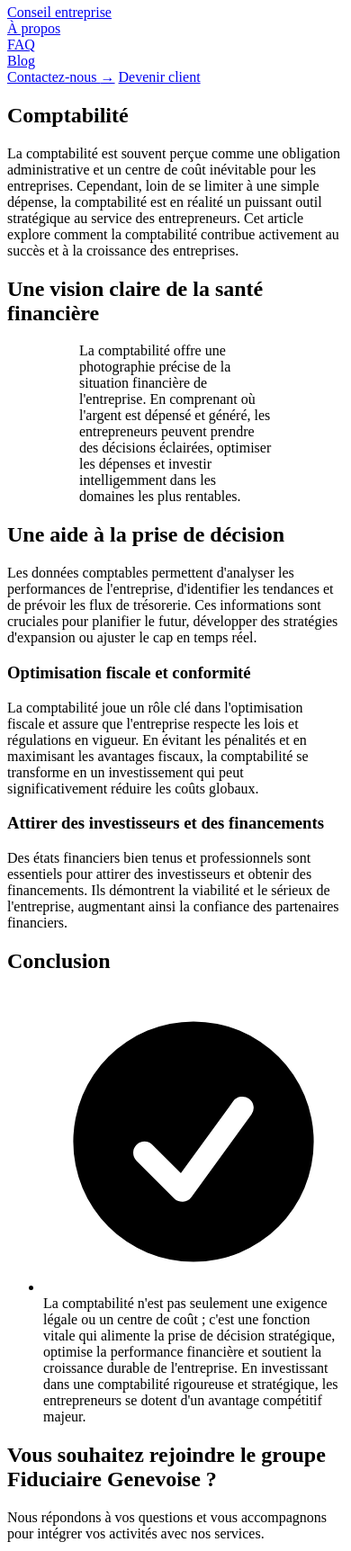
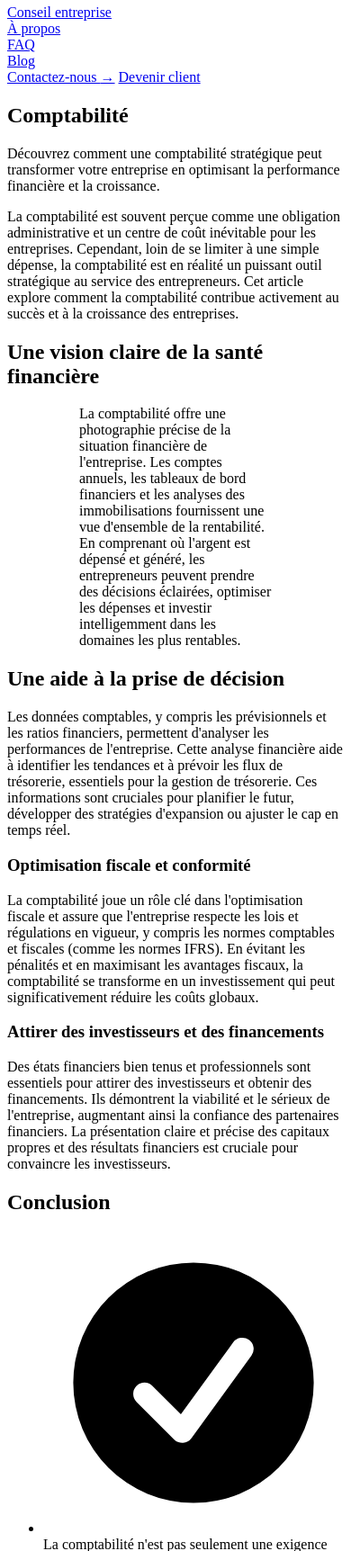
Before and after one commit to benjaminroche4/fiduciaire, a Symfony app: template templates/company/comptabilite.html.twig in a window 390 px wide; the page is wider, and only the part inside the window is pictured. Shown: the part 4582-6306 px from the top of that part at 90% size. Run offline with Twig, Linux system fonts and the light colour scheme; the template is opened without the code that fills it, so the values that code supplies are empty; some libraries are stand-ins or nearby versions.

Commit message:
feat: opti SEO textes

```diff
--- a/templates/company/comptabilite.html.twig
+++ b/templates/company/comptabilite.html.twig
@@ -15,34 +15,68 @@
     <section class="bg-main px-6 py-24 lg:px-8">
         <div class="mx-auto max-w-2xl text-center">
             <h1 class="mt-2 text-4xl font-bold tracking-tight text-white sm:text-6xl">Comptabilité</h1>
-            <p class="mt-6 text-lg leading-8 text-gray-100">La comptabilité est souvent perçue comme une obligation administrative et un centre de coût inévitable pour les entreprises.
-                Cependant, loin de se limiter à une simple dépense, la comptabilité est en réalité un puissant outil stratégique au service des entrepreneurs. Cet article explore comment
-                la comptabilité contribue activement au succès et à la croissance des entreprises.</p>
+            <p class="mt-6 text-lg leading-8 text-gray-100">
+                Découvrez comment une comptabilité stratégique peut transformer votre entreprise en optimisant la performance financière et la croissance.</p>
         </div>
     </section>
     <section class="bg-white px-6 py-12 lg:py-24 lg:px-8">
         <div class="mx-auto max-w-4xl text-base leading-7 text-gray-700">
-            <h2 class="mt-2 text-3xl font-bold tracking-tight text-gray-900 sm:text-4xl">Une vision claire de la santé financière</h2>
+            <p class="mt-2 text-lg">La comptabilité est souvent perçue comme une obligation administrative et un centre de
+                coût inévitable pour les entreprises. Cependant, loin de se limiter à une simple dépense, la comptabilité
+                est en réalité un puissant outil stratégique au service des entrepreneurs. Cet article explore comment
+                la comptabilité contribue activement au succès et à la croissance des entreprises.</p>
+            <h2 class="mt-8 text-3xl font-bold tracking-tight text-gray-900 sm:text-4xl">Une vision claire de la santé financière</h2>
             <figure class="text-lg mt-10 border-l border-red-custom pl-9">
                 <blockquote class="font-semibold text-gray-900">
-                    <p>La comptabilité offre une photographie précise de la situation financière de l'entreprise. En comprenant où l'argent est dépensé et généré,
-                        les entrepreneurs peuvent prendre des décisions éclairées, optimiser les dépenses et investir intelligemment dans les domaines les plus rentables.</p>
+                    <p>La comptabilité offre une photographie précise de la situation financière de l'entreprise. Les
+                        comptes annuels, les tableaux de bord financiers et les analyses des immobilisations fournissent
+                        une vue d'ensemble de la rentabilité. En comprenant où l'argent est dépensé et généré,
+                        les entrepreneurs peuvent prendre des décisions éclairées, optimiser les dépenses et investir
+                        intelligemment dans les domaines les plus rentables.</p>
                 </blockquote>
             </figure>
             <div class="mt-10">
                 <h2 class="mt-8 text-lg underline">Une aide à la prise de décision</h2>
-                <p class="mt-8 text-lg">Les données comptables permettent d'analyser les performances de l'entreprise, d'identifier les tendances et de prévoir les flux de trésorerie. Ces informations sont cruciales pour planifier le futur, développer des stratégies d'expansion ou ajuster le cap en temps réel.</p>
+                <p class="mt-8 text-lg">
+                    Les données comptables, y compris les prévisionnels et les ratios financiers, permettent d'analyser
+                    les performances de l'entreprise. Cette analyse financière aide à identifier les tendances et à
+                    prévoir les flux de trésorerie, essentiels pour la gestion de trésorerie. Ces informations sont
+                    cruciales pour planifier le futur, développer des stratégies d'expansion ou ajuster le cap en temps
+                    réel.
+                </p>
                 <h3 class="mt-8 text-lg underline">Optimisation fiscale et conformité</h3>
-                <p class="mt-4 text-lg">La comptabilité joue un rôle clé dans l'optimisation fiscale et assure que l'entreprise respecte les lois et régulations en vigueur. En évitant les pénalités et en maximisant les avantages fiscaux, la comptabilité se transforme en un investissement qui peut significativement réduire les coûts globaux.</p>
+                <p class="mt-4 text-lg">
+                    La comptabilité joue un rôle clé dans l'optimisation fiscale et assure que l'entreprise respecte les
+                    lois et régulations en vigueur, y compris les normes comptables et fiscales (comme les normes IFRS).
+                    En évitant les pénalités et en maximisant les avantages fiscaux, la comptabilité se transforme en un
+                    investissement qui peut significativement réduire les coûts globaux.
+                </p>
                 <h3 class="mt-8 text-lg underline">Attirer des investisseurs et des financements</h3>
-                <p class="mt-4 text-lg">Des états financiers bien tenus et professionnels sont essentiels pour attirer des investisseurs et obtenir des financements. Ils démontrent la viabilité et le sérieux de l'entreprise, augmentant ainsi la confiance des partenaires financiers.</p>
+                <p class="mt-4 text-lg">
+                    Des états financiers bien tenus et professionnels sont essentiels pour attirer des investisseurs et
+                    obtenir des financements. Ils démontrent la viabilité et le sérieux de l'entreprise, augmentant ainsi
+                    la confiance des partenaires financiers. La présentation claire et précise des capitaux propres et
+                    des résultats financiers est cruciale pour convaincre les investisseurs.
+                </p>
                 <h2 class="mt-16 text-2xl font-bold tracking-tight text-gray-900">Conclusion</h2>
                 <ul role="list" class="mt-8 space-y-8 font-second">
                     <li class="flex gap-x-3 text-lg">
                         <svg class="mt-1 h-5 w-5 flex-none text-lg" viewBox="0 0 20 20" fill="currentColor" aria-hidden="true">
                             <path fill-rule="evenodd" d="M10 18a8 8 0 100-16 8 8 0 000 16zm3.857-9.809a.75.75 0 00-1.214-.882l-3.483 4.79-1.88-1.88a.75.75 0 10-1.06 1.061l2.5 2.5a.75.75 0 001.137-.089l4-5.5z" clip-rule="evenodd" />
                         </svg>
-                        <span>La comptabilité n'est pas seulement une exigence légale ou un centre de coût ; c'est une fonction vitale qui alimente la prise de décision stratégique, optimise la performance financière et soutient la croissance durable de l'entreprise. En investissant dans une comptabilité rigoureuse et stratégique, les entrepreneurs se dotent d'un avantage compétitif majeur.</span>
+                        <span>
+                            La comptabilité n'est pas seulement une exigence légale ou un centre de coût ; c'est une fonction
+                            vitale qui alimente la prise de décision stratégique, optimise la performance financière et soutient
+                            la croissance durable de l'entreprise. En investissant dans une comptabilité rigoureuse et stratégique,
+                            les entrepreneurs se dotent d'un avantage compétitif majeur. La gestion financière et comptable,
+                            bien intégrée dans les processus opérationnels, assure une information financière fiable et pertinente,
+                            cruciale pour la réussite de l'entreprise.
+                            <br/><br/>
+                            En intégrant des outils de gestion comptable analytique et en travaillant étroitement avec
+                            des professionnels de l'expertise-comptable, les chefs d'entreprise peuvent non seulement
+                            respecter leurs obligations mais aussi transformer la comptabilité en un levier de performance
+                            et de croissance.
+                        </span>
                     </li>
                 </ul>
             </div>
```
